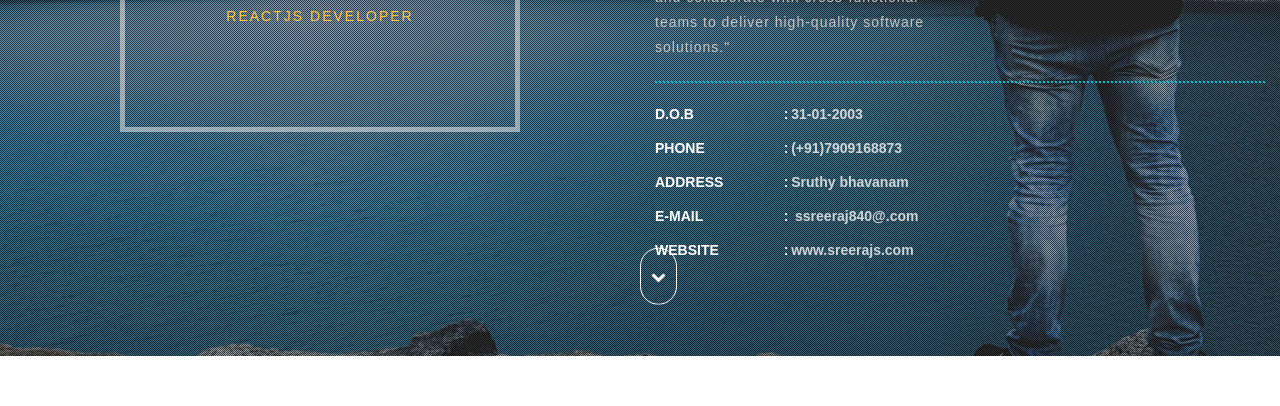
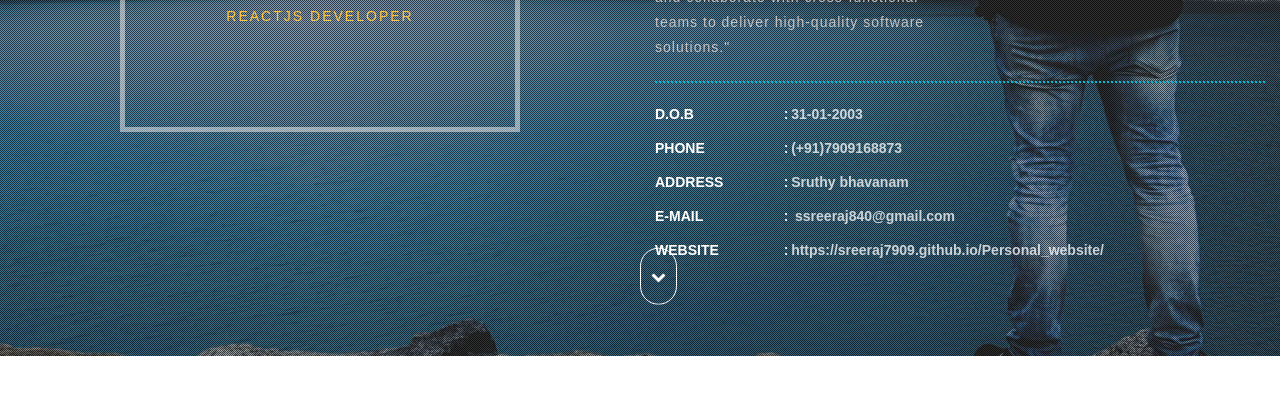
Before and after one commit to sreeraj7909/Personal_website, a plain HTML site: page index.html in a window 1280 px wide. Shown: the part 394-800 px from the top of the page. Drawn offline with nearby package versions, Linux system fonts and the light colour scheme.

Commit message:
home page modified

```diff
--- a/index.html
+++ b/index.html
@@ -86,13 +86,13 @@ Smartphone Compatible web template, free webdesigns for Nokia, Samsung, LG, Sony
 								<li>
 									<ul class="agileits-address-text">
 										<li class="agile-it-adress-left"><b>E-MAIL</b></li>
-										<li><span>:</span><a href="mailto:example@mail.com"> ssreeraj840@.com</a></li>
+										<li><span>:</span><a href="mailto:example@mail.com"> ssreeraj840@gmail.com</a></li>
 									</ul>
 								</li>
 								<li>
 									<ul class="agileits-address-text">
 										<li class="agile-it-adress-left"><b>WEBSITE</b></li>
-										<li><span>:</span><a href="#">www.sreerajs.com</a></li>
+										<li><span>:</span><a href="#">https://sreeraj7909.github.io/Personal_website/</a></li>
 									</ul>
 								</li>
 							</ul>
```
